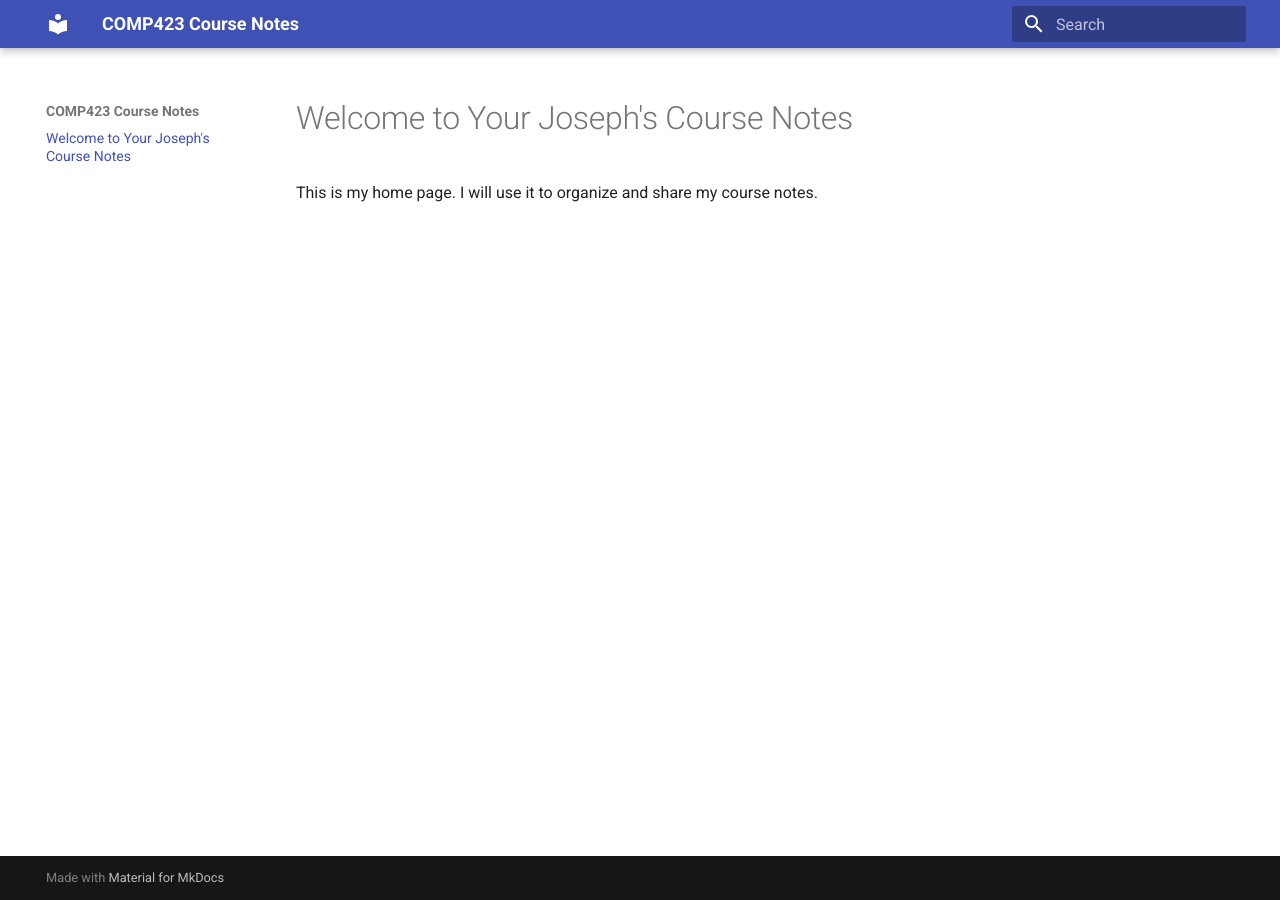
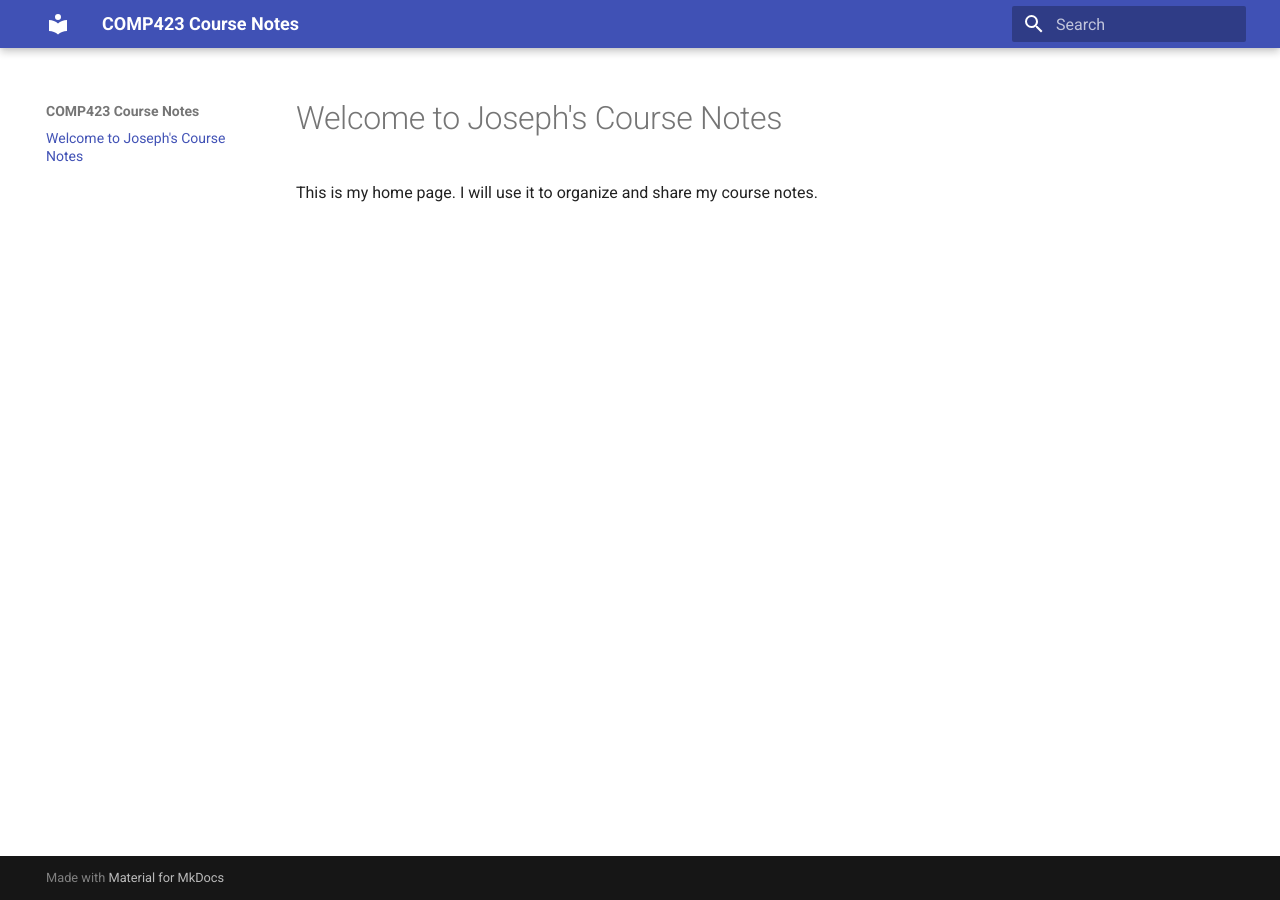
Before and after one commit to jhphamunc/comp423-course-notes, an MkDocs documentation site: the page built from docs/index.md, in a window 1280 px wide. Built offline with MkDocs 1.6.1 and Material for MkDocs 9.7.7, drawn with Linux system fonts in a browser that asks for light colours.

```diff
--- a/docs/index.md
+++ b/docs/index.md
@@ -1,3 +1,3 @@
-# Welcome to Your Joseph's Course Notes
+# Welcome to Joseph's Course Notes
 
 This is my home page. I will use it to organize and share my course notes.
```
